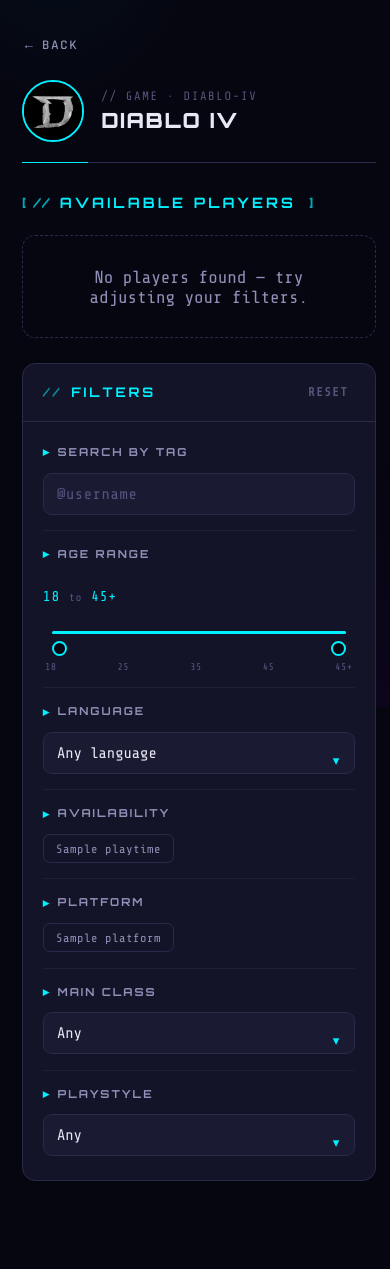
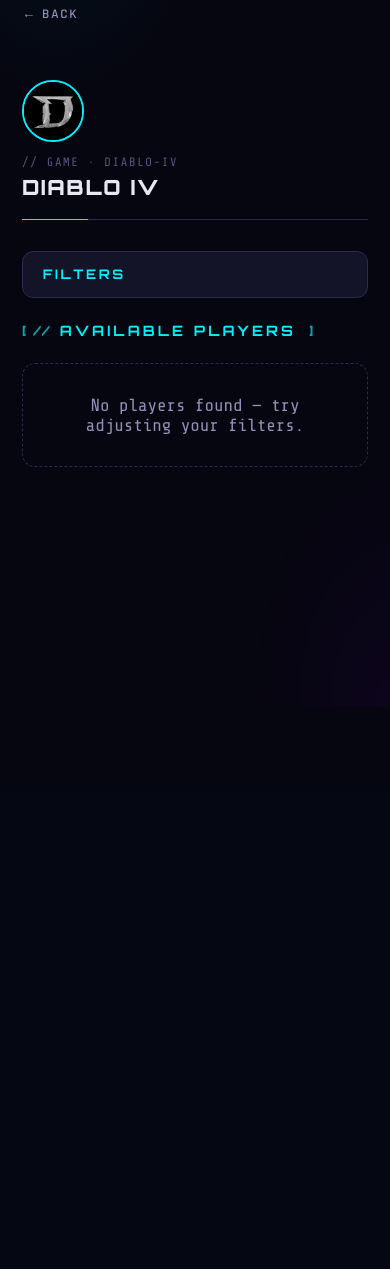
Before and after one commit to Whaliin/GameCrew, a FastAPI app: page /game/diablo-iv in a window 390 px wide. Shown: the part 137-1406 px from the top of the page. After the commit the page ends 604 px from the top, so only its background shows below. Run offline with FastAPI, Linux system fonts and the light colour scheme; tables that the repository leaves empty hold one stand-in row (values such as "Sample post").

Commit message:
spel sidan ör mobil anpassad nu

```diff
--- a/static/css/style.css
+++ b/static/css/style.css
@@ -366,7 +366,7 @@ nav,
 /* ============================================================
    HUD section headers
    ============================================================ */
-.hud-header { display: flex; align-items: center; gap: 14px; margin-bottom: 22px; }
+.hud-header { display: flex; align-items: center; gap: 14px; margin: 22px 0 22px 0; }
 
 .hud-header h2 {
 	font-size: 13px;
@@ -694,15 +694,6 @@ section { margin-bottom: 48px; }
 	cursor: pointer;
 }
 
-.rank-btn .rank-icon {
-	width: 11px;
-	height: 11px;
-	display: inline-block;
-	flex-shrink: 0;
-	background: var(--purple);
-	        mask: url('/static/img/icons/icon-rank.svg') no-repeat center / contain;
-}
-
 .rank-btn-update .rank-btn-current {
 	font-family: 'Share Tech Mono', monospace;
 	font-size: 11px;
@@ -1246,7 +1237,7 @@ section { margin-bottom: 48px; }
 
 .age-range-slider-wrap {
 	position: relative;
-	height: 28px;
+	height: 36px;
 	display: flex;
 	align-items: center;
 	padding: 0 8px;
@@ -1258,6 +1249,8 @@ section { margin-bottom: 48px; }
 	left: 8px;
 	right: 8px;
 	height: 3px;
+	top: 50%;
+	transform: translateY(-50%);
 	border-radius: 999px;
 	pointer-events: none;
 }
@@ -1266,18 +1259,18 @@ section { margin-bottom: 48px; }
 
 .age-range-progress {
 	background: var(--cyan);
-	left: 8px;
-	right: 8px;
+	box-shadow: 0 0 6px rgba(0,240,255,.4);
 }
 
 .age-range-slider {
 	position: absolute;
-	top: 50%;
 	left: 0;
 	width: 100%;
 	margin: 0;
 	padding: 0 8px;
-	height: 28px;
+	height: 36px;
+	top: 50%;
+	transform: translateY(-50%);
 	background: transparent !important;
 	pointer-events: none;
 	-webkit-appearance: none;
@@ -1285,10 +1278,8 @@ section { margin-bottom: 48px; }
 	appearance: none;
 	border: none;
 	outline: none;
-}
-
-.age-range-slider:focus,
-.age-range-slider:active,
+	box-sizing: border-box;
+}
 
 .age-range-slider::-moz-focus-outer { border: 0; }
 
@@ -1309,50 +1300,41 @@ section { margin-bottom: 48px; }
 	height: 3px;
 }
 
-/*
-	Slider thumb — KEEP IDENTICAL IN ALL STATES.
-	No hover/active variations: no color shift, no glow change, no scale.
-	Only the cursor changes to communicate grabbing.
-*/
 .age-range-slider::-webkit-slider-thumb {
 	-webkit-appearance: none;
 	appearance: none;
-	width: 14px;
-	height: 14px;
-	margin-top: -5px;
+	width: 18px;
+	height: 18px;
+	margin-top: -7px;
 	border-radius: 50%;
 	border: 2px solid var(--cyan);
 	background: var(--bg);
+	box-shadow: 0 0 6px rgba(0,240,255,.5);
 	cursor: grab;
 	pointer-events: auto;
-}
-
-.age-range-slider::-webkit-slider-thumb:active,
-.age-range-slider:focus::-webkit-slider-thumb {
-	width: 14px;
-	height: 14px;
-	border: 2px solid var(--cyan);
-	background: var(--bg);
+	transition: box-shadow .15s;
+}
+
+.age-range-slider::-webkit-slider-thumb:hover {
+	box-shadow: 0 0 10px rgba(0,240,255,.8);
 }
 
 .age-range-slider::-webkit-slider-thumb:active { cursor: grabbing; }
 
 .age-range-slider::-moz-range-thumb {
-	width: 14px;
-	height: 14px;
+	width: 18px;
+	height: 18px;
 	border-radius: 50%;
 	border: 2px solid var(--cyan);
 	background: var(--bg);
+	box-shadow: 0 0 6px rgba(0,240,255,.5);
 	cursor: grab;
 	pointer-events: auto;
-}
-
-.age-range-slider::-moz-range-thumb:active,
-.age-range-slider:focus::-moz-range-thumb {
-	width: 14px;
-	height: 14px;
-	border: 2px solid var(--cyan);
-	background: var(--bg);
+	transition: box-shadow .15s;
+}
+
+.age-range-slider::-moz-range-thumb:hover {
+	box-shadow: 0 0 10px rgba(0,240,255,.8);
 }
 
 .age-range-slider::-moz-range-thumb:active { cursor: grabbing; }
@@ -2750,7 +2732,7 @@ section { margin-bottom: 48px; }
 }
 
 /* Logo → GC + game-row 4 kolumner — ≤ 700px */
-@media (max-width: 800px) {
+@media (max-width: 700px) {
 	.logo {
 		font-size: 0; /* göm full text */
 	}
@@ -3715,3 +3697,109 @@ section { margin-bottom: 48px; }
 	outline: none;
 	border-color: var(--cyan);
 }
+
+
+
+
+/* ============================================================
+   GAME PAGE — desktop sidebar + mobil hamburger
+   ============================================================ */
+
+/* DESKTOP: filter flyter till höger via absolute positioning */
+.spel-main {
+	position: relative;
+	padding-right: 332px; /* 300px filter + 32px gap */
+}
+
+.spel-main .filter-panel {
+	position: absolute;
+	top: 0;
+	right: 0;
+	width: 300px;
+}
+
+/* spel-layout behöver inga kolumner längre — spel-main hanterar det */
+.spel-layout {
+	display: block;
+	padding: 28px 0 80px;
+}
+
+/* Hamburger dold på desktop */
+.filter-hamburger { display: none; }
+
+/* ---- MOBIL ≤ 1000px ---- */
+@media (max-width: 1000px) {
+
+	/* Ta bort desktop-offset */
+	.spel-main {
+		position: static;
+		padding-right: 0;
+	}
+
+	/* spel-title: stapla vertikalt */
+	.spel-title {
+		flex-direction: column;
+		align-items: flex-start;
+		gap: 12px;
+	}
+
+	/* Fav + rank: full bredd */
+	.spel-title .fav-btn,
+	.spel-title .rank-btn,
+	.spel-title .rank-display {
+		width: 100%;
+		justify-content: center;
+		margin-left: 0;
+		box-sizing: border-box;
+		border-radius: 8px;
+		padding: 13px 18px;
+	}
+
+	/* Filter: dold tills hamburger klickas */
+	.spel-main .filter-panel {
+		position: static;
+		width: 100%;
+		display: none;
+		border-radius: 0 0 12px 12px;
+		margin-bottom: 24px;
+	}
+	.spel-main .filter-panel.filter-panel--open {
+		display: block;
+	}
+
+	/* Hamburger-knapp */
+	.filter-hamburger {
+		display: flex;
+		align-items: center;
+		gap: 10px;
+		width: 100%;
+		margin: 12px 0 0;
+		padding: 13px 18px;
+		background: var(--panel);
+		border: 1px solid var(--border);
+		border-radius: 10px;
+		color: var(--cyan);
+		font-family: 'Orbitron', sans-serif;
+		font-size: 12px;
+		font-weight: 700;
+		letter-spacing: .2em;
+		text-transform: uppercase;
+		cursor: pointer;
+		transition: border-color .2s;
+	}
+	.filter-hamburger[aria-expanded="true"] {
+		border-radius: 10px 10px 0 0;}
+}
+.logo:hover {
+    transform: scale(1.06);
+    color: #4df4ff;
+    animation: logo-glitch .35s steps(2, end) 1;
+}
+
+@keyframes logo-glitch {
+    0%   { text-shadow: 0 0 14px rgba(0, 240, 255, .85), 0 0 28px rgba(0, 240, 255, .5); }
+    20%  { text-shadow: -2px 0 0 var(--pink), 2px 0 0 var(--cyan), 0 0 14px rgba(0, 240, 255, .85); }
+    40%  { text-shadow: 3px 0 0 var(--purple), -2px 0 0 var(--cyan), 0 0 18px rgba(0, 240, 255, .9); }
+    60%  { text-shadow: -1px 0 0 var(--cyan), 1px 0 0 var(--pink), 0 0 16px rgba(0, 240, 255, .85); }
+    100% { text-shadow: 0 0 14px rgba(0, 240, 255, .85), 0 0 28px rgba(0, 240, 255, .5); }
+}
--- a/templates/game.html
+++ b/templates/game.html
@@ -7,9 +7,12 @@
 
 <main id="page-spel" class="wrapper" data-game-slug="{{ game.slug }}"
 	  {% if rank_options_json is defined %}data-rank-options='{{ rank_options_json | safe }}' data-rank-display-field='{{ rank_display_field_json | safe if rank_display_field_json is defined else "null" }}' data-user-rank='{{ user_rank_json | safe if user_rank_json is defined else "null" }}'{% endif %}>
+
+	<button class="back-btn" onclick="goHome()">← Back</button>
+
 	<div class="spel-layout">
-		<div>
-			<button class="back-btn" onclick="goHome()">← Back</button>
+
+		<div class="spel-main">
 
 			<div class="spel-title">
 				<img src="{{ game.image_url }}" alt="{{ game.name }}">
@@ -29,24 +32,19 @@
 						{% if game.is_favorite %}Remove from favorites{% else %}Add to favorites{% endif %}
 					</span>
 				</button>
-				{% endif %}
 
-				{% if profile %}
 				{% if user_rank and user_rank_locked %}
-					<!-- Rank set + still on cooldown: show as static pill, no button -->
 				<div class="rank-display rank-locked" title="You can update your rank again in {{ user_rank_remaining_hours }}h">
 					<span class="rank-display-label">My rank</span>
 					<span class="rank-display-value">{{ user_rank }}</span>
 					<span class="rank-display-cooldown">{{ user_rank_remaining_hours }}h</span>
 				</div>
 				{% elif user_rank %}
-					<!-- Rank set, cooldown expired: show server-rendered profile editor button -->
 				<button class="rank-btn rank-btn-update" type="button" onclick="openGameProfilePopup()">
 					<span class="rank-btn-label">Edit profile</span>
 					<span class="rank-btn-current">{{ user_rank }}</span>
 				</button>
 				{% else %}
-					<!-- No rank set yet -->
 				<button class="rank-btn rank-btn-set" type="button" onclick="openGameProfilePopup()">
 					<span class="rank-icon" aria-hidden="true"></span>
 					<span>Edit profile</span>
@@ -55,6 +53,129 @@
 				{% endif %}
 			</div>
 
+			<!-- HAMBURGER (mobil only) -->
+			<button class="filter-hamburger" id="filter-hamburger" type="button"
+					onclick="toggleFilterPanel()" aria-expanded="false" aria-controls="filter-panel-aside">
+				<span class="fh-label">Filters</span>
+			</button>
+
+			<!-- FILTER PANEL — inline här, CSS placerar den till höger på desktop -->
+			<aside class="filter-panel" id="filter-panel-aside" aria-label="Player filters">
+				<header class="filter-header">
+					<div class="filter-header-title">Filters</div>
+					<button type="button" class="filter-reset-btn" id="filter-reset" aria-label="Reset all filters">Reset</button>
+				</header>
+				<div class="filter-body">
+
+					<div class="filter-group">
+						<div class="filter-group-label">Search by tag</div>
+						<div class="filter-search-wrap">
+							<input type="text" id="filter-tag-search" class="filter-search-input" placeholder="@username" autocomplete="off" aria-label="Search players by tag">
+						</div>
+					</div>
+
+					<div class="filter-group age-range-filter" data-age-range-filter>
+						<div class="filter-group-label">Age range</div>
+						<div class="age-range-values">
+							<span data-age-low>{{ age_marks[0] }}</span>
+							<span>to</span>
+							<span data-age-high>{{ age_marks[-1] }}</span>
+						</div>
+						<div class="age-range-slider-wrap">
+							<div class="age-range-track" aria-hidden="true"></div>
+							<div class="age-range-progress" data-age-progress aria-hidden="true"></div>
+							<input type="range" class="age-range-slider age-range-slider-low"
+								   min="0" max="{{ age_marks|length - 1 }}" step="1" value="0"
+								   data-age-input="low" aria-label="Minimum age">
+							<input type="range" class="age-range-slider age-range-slider-high"
+								   min="0" max="{{ age_marks|length - 1 }}" step="1" value="{{ age_marks|length - 1 }}"
+								   data-age-input="high" aria-label="Maximum age">
+						</div>
+						<div class="age-range-marks" aria-hidden="true">
+							{% for mark in age_marks %}<span>{{ mark }}</span>{% endfor %}
+						</div>
+					</div>
+
+					<div class="filter-group">
+						<div class="filter-group-label">Language</div>
+						<div class="select-wrap">
+							<select id="filter-language" data-filter-group="language" aria-label="Filter by language">
+								<option value="">Any language</option>
+								{% for option in filter_options.languages %}
+								<option value="{{ option }}">{{ option }}</option>
+								{% endfor %}
+							</select>
+						</div>
+					</div>
+
+					{% if filter_options.playtimes %}
+					<div class="filter-group">
+						<div class="filter-group-label">Availability</div>
+						<div class="filter-options">
+							{% for option in filter_options.playtimes %}
+							<button type="button" class="filter-btn" data-filter-group="playtime" data-filter-value="{{ option }}">{{ option }}</button>
+							{% endfor %}
+						</div>
+					</div>
+					{% endif %}
+
+					{% if filter_options.platforms %}
+					<div class="filter-group">
+						<div class="filter-group-label">Platform</div>
+						<div class="filter-options">
+							{% for option in filter_options.platforms %}
+							<button type="button" class="filter-btn" data-filter-group="platform" data-filter-value="{{ option }}">{{ option }}</button>
+							{% endfor %}
+						</div>
+					</div>
+					{% endif %}
+
+					{% if filter_options.filter_specs %}
+					{% for field_name, field_rules in filter_options.filter_specs.items() %}
+					{% if field_rules.get('min') is not none and field_rules.get('max') is not none %}
+					<div class="filter-group">
+						<div class="filter-group-label">{{ field_name|replace('_', ' ')|title }}</div>
+						<div class="range-values">
+							<span data-range-low>{{ field_rules['min'] }}</span>
+							<span>to</span>
+							<span data-range-high>{{ field_rules['max'] }}</span>
+						</div>
+						<input type="range" class="filter-slider" data-filter-group="{{ field_name }}"
+							   min="{{ field_rules['min'] }}" max="{{ field_rules['max'] }}" value="{{ field_rules['min'] }}">
+					</div>
+					{% elif field_rules.get('allowedvalues') and field_rules.get('multi') %}
+					<div class="filter-group">
+						<div class="filter-group-label">{{ field_name|replace('_', ' ')|title }}</div>
+						<div class="filter-options" data-filter-group-container="{{ field_name }}">
+							{% for option in field_rules['allowedvalues'] %}
+							<label class="filter-checkbox">
+								<input type="checkbox" class="filter-checkbox-input"
+									   data-filter-group="{{ field_name }}" data-filter-value="{{ option }}" value="{{ option }}">
+								<span>{{ option }}</span>
+							</label>
+							{% endfor %}
+						</div>
+					</div>
+					{% elif field_rules.get('allowedvalues') %}
+					<div class="filter-group">
+						<div class="filter-group-label">{{ field_name|replace('_', ' ')|title }}</div>
+						<div class="select-wrap">
+							<select data-filter-group="{{ field_name }}" aria-label="Filter by {{ field_name }}">
+								<option value="">Any</option>
+								{% for option in field_rules['allowedvalues'] %}
+								<option value="{{ option }}">{{ option }}</option>
+								{% endfor %}
+							</select>
+						</div>
+					</div>
+					{% endif %}
+					{% endfor %}
+					{% endif %}
+
+				</div>
+			</aside>
+
+			<!-- PLAYERS -->
 			<div class="hud-header">
 				<h2>Available players</h2>
 				<div class="hud-line"></div>
@@ -65,7 +186,6 @@
 				<div class="player-card" tabindex="0" role="button"
 					 onclick="openProfile('{{ player.username }}')"
 					 onkeydown="if(event.key==='Enter'||event.key===' '){event.preventDefault();openProfile('{{ player.username }}')}">
-
 					<div class="p-top">
 						<div class="p-avatar-wrap">
 							<img class="p-avatar" src="{{ player.avatar_url }}" alt="{{ player.username }} avatar">
@@ -74,19 +194,12 @@
 						<div class="p-meta">
 							<div class="p-name">{{ player.username }}</div>
 							<div class="p-stats">
-								{% if player.rank %}
-								<span class="p-rank">{{ player.rank }}</span>
-								{% endif %}
-								{% if player.rank and player.age %}
-								<span class="p-stat-divider">·</span>
-								{% endif %}
-								{% if player.age %}
-								<span class="p-age">{{ player.age }} yrs</span>
-								{% endif %}
+								{% if player.rank %}<span class="p-rank">{{ player.rank }}</span>{% endif %}
+								{% if player.rank and player.age %}<span class="p-stat-divider">·</span>{% endif %}
+								{% if player.age %}<span class="p-age">{{ player.age }} yrs</span>{% endif %}
 							</div>
 						</div>
 					</div>
-
 					<div class="p-actions" onclick="event.stopPropagation()" onkeydown="event.stopPropagation()">
 						<button type="button" class="p-action-btn p-action-btn-friend"
 								data-username="{{ player.username }}"
@@ -95,7 +208,6 @@
 							<span class="p-action-icon" aria-hidden="true"></span>
 							<span class="p-action-label">Add friend</span>
 						</button>
-
 						<button type="button" class="p-action-btn p-action-btn-profile"
 								data-username="{{ player.username }}"
 								onclick="goProfile('{{ player.username }}')"
@@ -109,160 +221,28 @@
 				<p>No players found yet — try adjusting your filters.</p>
 				{% endfor %}
 			</div>
-		</div>
 
-		<aside class="filter-panel" aria-label="Player filters">
-			<header class="filter-header">
-				<div class="filter-header-title">Filters</div>
-				<button type="button" class="filter-reset-btn" id="filter-reset" aria-label="Reset all filters">Reset</button>
-			</header>
+		</div><!-- /spel-main -->
+	</div><!-- /spel-layout -->
+</main>
 
-			<div class="filter-body">
-				<!-- TAG SEARCH -->
-				<div class="filter-group">
-					<div class="filter-group-label">Search by tag</div>
-					<div class="filter-search-wrap">
-						<input type="text" id="filter-tag-search" class="filter-search-input" placeholder="@username" autocomplete="off" aria-label="Search players by tag">
-					</div>
-				</div>
-
-				<!-- AGE -->
-				<div class="filter-group age-range-filter" data-age-range-filter>
-					<div class="filter-group-label">Age range</div>
-
-					<div class="age-range-values">
-						<span data-age-low>{{ age_marks[0] }}</span>
-						<span>to</span>
-						<span data-age-high>{{ age_marks[-1] }}</span>
-					</div>
-
-					<div class="age-range-slider-wrap">
-						<div class="age-range-track" aria-hidden="true"></div>
-						<div class="age-range-progress" data-age-progress aria-hidden="true"></div>
-						<input type="range" class="age-range-slider age-range-slider-low"
-							   min="0" max="{{ age_marks|length - 1 }}" step="1" value="0"
-							   data-age-input="low" aria-label="Minimum age">
-						<input type="range" class="age-range-slider age-range-slider-high"
-							   min="0" max="{{ age_marks|length - 1 }}" step="1" value="{{ age_marks|length - 1 }}"
-							   data-age-input="high" aria-label="Maximum age">
-					</div>
-
-					<div class="age-range-marks" aria-hidden="true">
-						{% for mark in age_marks %}<span>{{ mark }}</span>{% endfor %}
-					</div>
-				</div>
-
-				<!-- LANGUAGE -->
-				<div class="filter-group">
-					<div class="filter-group-label">Language</div>
-					<div class="select-wrap">
-						<select id="filter-language" data-filter-group="language" aria-label="Filter by language">
-							<option value="">Any language</option>
-							{% for option in filter_options.languages %}
-							<option value="{{ option }}">{{ option }}</option>
-							{% endfor %}
-						</select>
-					</div>
-				</div>
-
-				<!-- TIME -->
-				{% if filter_options.playtimes %}
-				<div class="filter-group">
-					<div class="filter-group-label">Availability</div>
-					<div class="filter-options">
-							{% for option in filter_options.playtimes %}
-							<button type="button" class="filter-btn" data-filter-group="playtime" data-filter-value="{{ option }}">{{ option }}</button>
-							{% endfor %}
-						</div>
-					</div>
-				{% endif %}
-
-				<!-- PLATFORM -->
-				{% if filter_options.platforms %}
-				<div class="filter-group">
-					<div class="filter-group-label">Platform</div>
-					<div class="filter-options">
-							{% for option in filter_options.platforms %}
-							<button type="button" class="filter-btn" data-filter-group="platform" data-filter-value="{{ option }}">{{ option }}</button>
-							{% endfor %}
-						</div>
-					</div>
-				{% endif %}
-
-				{% if filter_options.filter_specs %}
-				{% for field_name, field_rules in filter_options.filter_specs.items() %}
-
-				{% if field_rules.get('min') is not none and field_rules.get('max') is not none %}
-				<div class="filter-group">
-					<div class="filter-group-label">{{ field_name|replace('_', ' ')|title }}</div>
-					<div class="range-values">
-						<span data-range-low>{{ field_rules['min'] }}</span>
-						<span>to</span>
-						<span data-range-high>{{ field_rules['max'] }}</span>
-					</div>
-					<input type="range"
-						   class="filter-slider"
-						   data-filter-group="{{ field_name }}"
-						   min="{{ field_rules['min'] }}"
-						   max="{{ field_rules['max'] }}"
-						   value="{{ field_rules['min'] }}">
-				</div>
-
-				{% elif field_rules.get('allowedvalues') and field_rules.get('multi') %}
-				<div class="filter-group">
-					<div class="filter-group-label">{{ field_name|replace('_', ' ')|title }}</div>
-					<div class="filter-options" data-filter-group-container="{{ field_name }}">
-						{% for option in field_rules['allowedvalues'] %}
-						<label class="filter-checkbox">
-							<input type="checkbox"
-								   class="filter-checkbox-input"
-								   data-filter-group="{{ field_name }}"
-								   data-filter-value="{{ option }}"
-								   value="{{ option }}">
-							<span>{{ option }}</span>
-						</label>
-						{% endfor %}
-					</div>
-				</div>
-
-				{% elif field_rules.get('allowedvalues') %}
-				<div class="filter-group">
-					<div class="filter-group-label">{{ field_name|replace('_', ' ')|title }}</div>
-					<div class="select-wrap">
-						<select data-filter-group="{{ field_name }}" aria-label="Filter by {{ field_name }}">
-							<option value="">Any</option>
-							{% for option in field_rules['allowedvalues'] %}
-							<option value="{{ option }}">{{ option }}</option>
-							{% endfor %}
-						</select>
-					</div>
-				</div>
-				{% endif %}
-
-				{% endfor %}
-				{% endif %}
-			</div>
-		</aside>
-	</div>
-</main>
 {% include "partials/profile-modal.html" %}
 
-<!-- Game profile modal — fields filled in by backend via game_form_schema -->
 <div id="profile-schema-modal" class="info-popup-overlay hidden" role="dialog" aria-modal="true" aria-hidden="true">
 	<div class="info-popup info-popup-rank">
 		<button type="button" class="info-popup-close" onclick="closeGameProfilePopup()" aria-label="Close"></button>
 		<div class="info-popup-title">
 			{% if game_form_schema %}{{ game_form_schema.game_name }} — Profile{% else %}Set game profile{% endif %}
 		</div>
-
 		{% if game_form_schema and game_form_schema.fields %}
-		<form id="profile-schema-form" method="post" action="/api/games/{{ game.slug }}/info" class="rank-popup-form" data-api-endpoint="/api/games/{{ game.slug }}/info" data-display-field="{{ game_form_schema.display_field if game_form_schema is defined else '' }}">
+		<form id="profile-schema-form" method="post" action="/api/games/{{ game.slug }}/info" class="rank-popup-form"
+			  data-api-endpoint="/api/games/{{ game.slug }}/info"
+			  data-display-field="{{ game_form_schema.display_field if game_form_schema is defined else '' }}">
 			{% for field_name, field_meta in game_form_schema.fields.items() %}
 				{% set rules = field_meta.validation %}
 				{% set current = game_profile_data.get(field_name) if game_profile_data is defined else none %}
 				<div class="profile-form-group">
 					<label class="profile-form-label" for="field-{{ field_name }}">{{ field_name|replace('_', ' ')|title }}</label>
-
 					{% if rules.allowedvalues %}
 					<div class="select-wrap">
 						{% if rules.multi %}
@@ -283,7 +263,6 @@
 					{% endif %}
 				</div>
 			{% endfor %}
-
 			<button type="submit" class="btn-primary rank-popup-submit">Update profile</button>
 		</form>
 		{% else %}
@@ -291,4 +270,14 @@
 		{% endif %}
 	</div>
 </div>
+
+<script>
+function toggleFilterPanel() {
+	var panel = document.getElementById('filter-panel-aside');
+	var btn   = document.getElementById('filter-hamburger');
+	var open  = panel.classList.toggle('filter-panel--open');
+	btn.setAttribute('aria-expanded', String(open));
+}
+</script>
+
 {% endblock %}
```
Also changed, not shown: static/img/icons/icon-rank.svg (deleted). Lines whose indentation alone changed are shown as unchanged.
